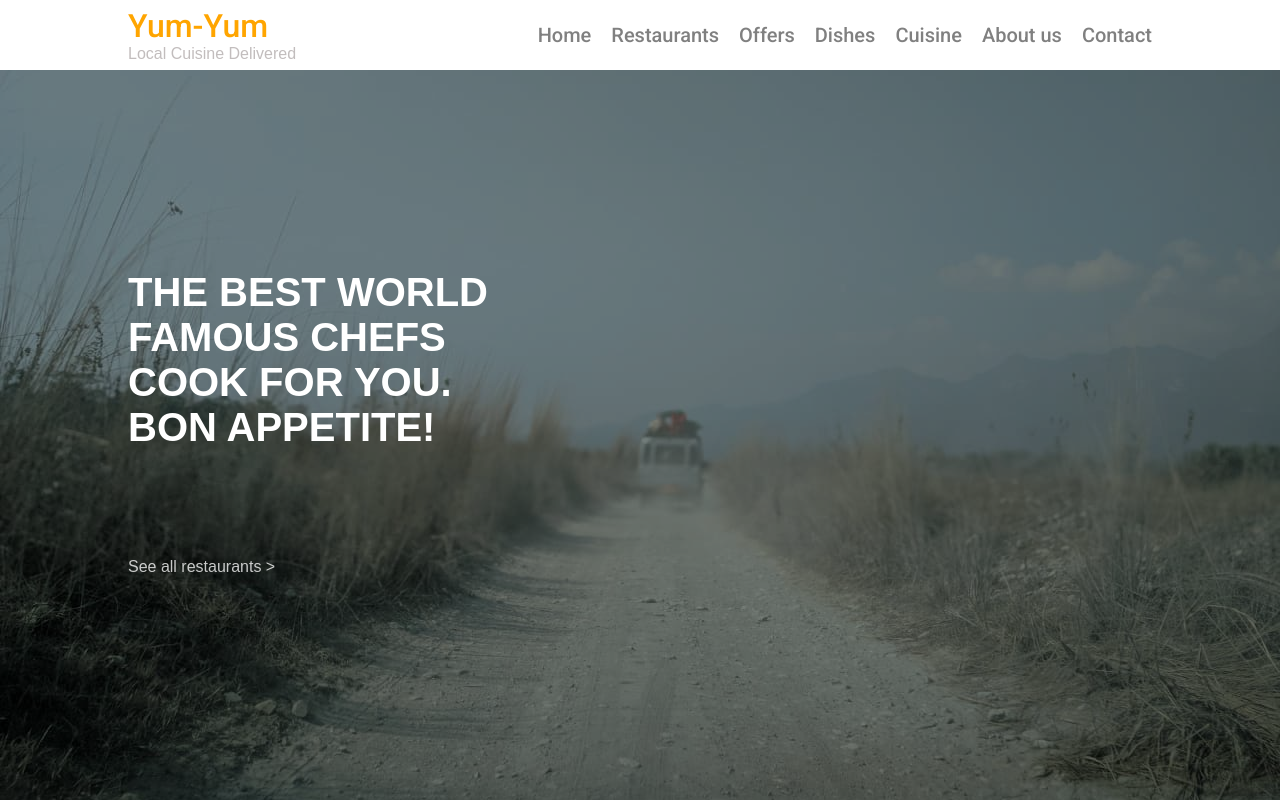
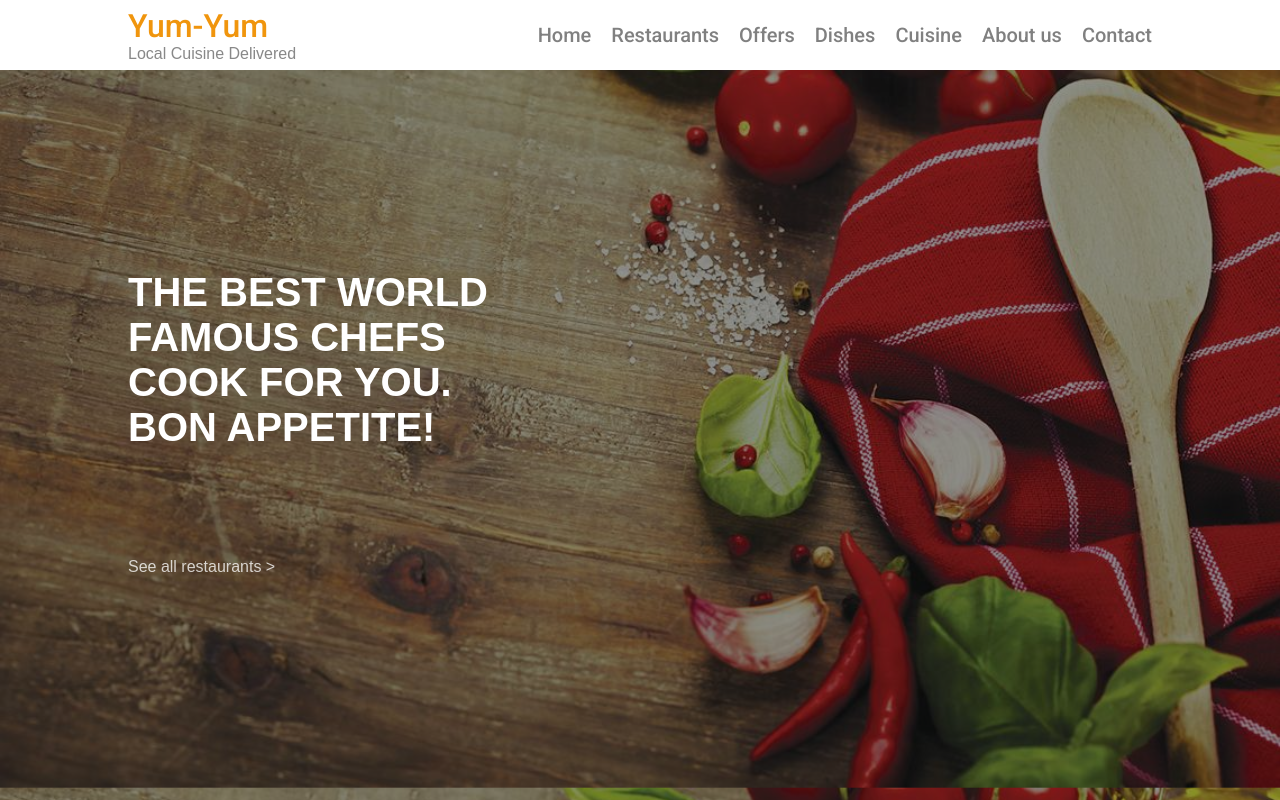
Before and after one commit to Gabriel-Lucena/pagina_comida, a plain HTML site: page index.html in a window 1280 px wide. Drawn offline with Linux system fonts and the light colour scheme.

Commit message:
Terceiro commit

```diff
--- a/style.css
+++ b/style.css
@@ -10,7 +10,7 @@ body{
   width: 100%;
   height: 100%;
   background-size: cover;
-  background-image: url("img/photo_2021-06-14_15-32-07.jpg");
+  background-image: url("img/s.jpg");
   background-position: 0px;
   background-color: #0000006e;
   background-blend-mode: darken;
@@ -58,7 +58,7 @@ header{
   }
 
   .links a:hover {
-  color: red;
+  color: rgb(112, 112, 112);
   }
 
   .links a {
@@ -73,12 +73,12 @@ header{
   }
 
 .title {
-  color: orange;
+  color: rgb(240, 149, 13);
   font-family: 'Roboto', sans-serif;
 }
 
 .subtitle {
-  color: rgb(194, 189, 189);
+  color: rgb(136, 136, 136);
 }
 
 .link1 {
```
Also changed, not shown: img/s.jpg (added).
